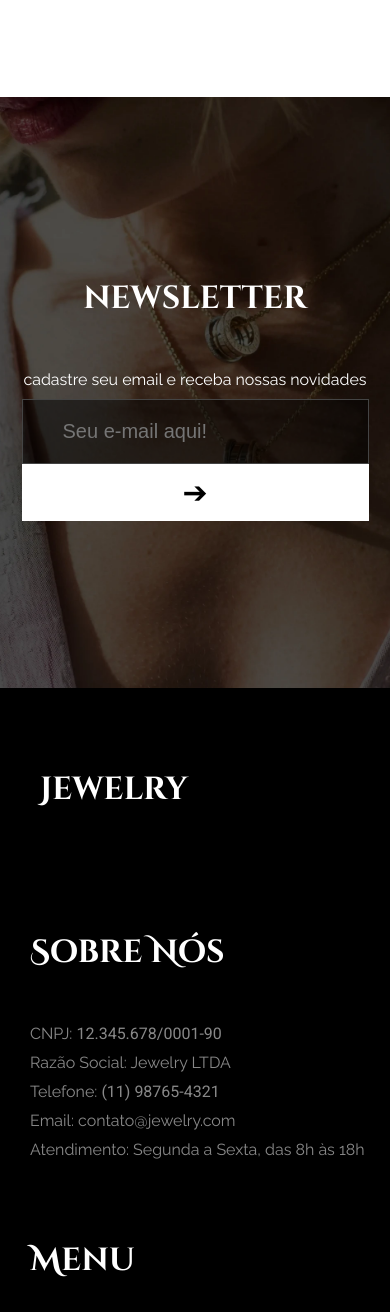
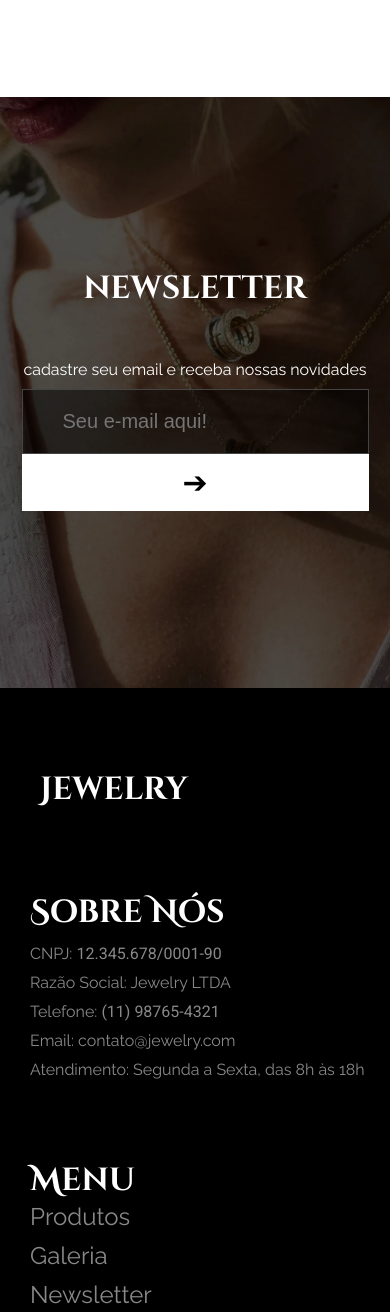
Before and after one commit to nosferavic/jewelry, a plain HTML site: page index.html in a window 390 px wide. Shown: the part 9483-10795 px from the top of the page. Drawn offline with Linux system fonts and the light colour scheme.

Commit message:
update: last commit

```diff
--- a/styles/contact.css
+++ b/styles/contact.css
@@ -70,7 +70,7 @@
   }
 
 .newsletter{
-padding-top: 100px;
+padding-top: 90px;
 }
 
   .btn-mail{
--- a/styles/footer.css
+++ b/styles/footer.css
@@ -45,6 +45,10 @@
 }
 
 @media (max-width: 900px){
+  .footer .area-title{
+    padding-bottom: 0px;
+  }
+
   .footer-itens{
     flex-direction: column;
   }
```
